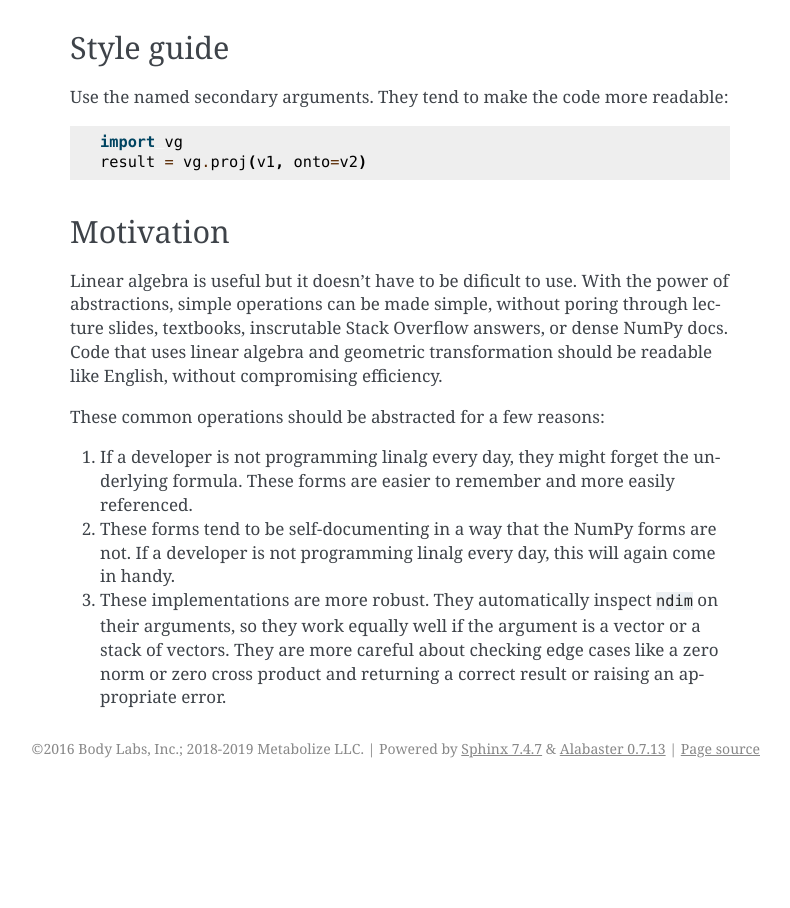
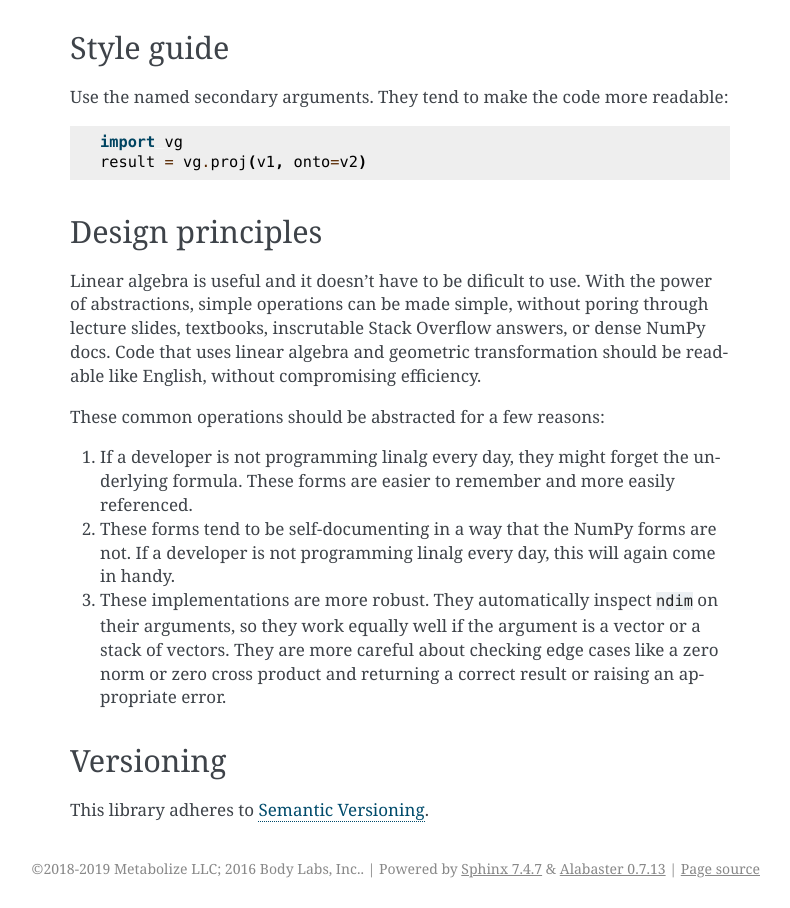
Before and after one commit to lace/vg, a Sphinx documentation site: the page built from doc/index.md, in a window 1280 px wide and 1400 px high, scrolled down 922 px, cut to the strip 492-1400 px from the top of the window. Shown: the whole strip, without its empty margins (350-1140 px from the left). Built offline with Sphinx 7.4.7, drawn with Linux system fonts in a browser that asks for light colours; before the commit the page ends 2202 px from its top, so only the background shows below that; some of the changed text lies outside the part shown.

Commit message:
Update docs (#48)

```diff
--- a/doc/conf.py
+++ b/doc/conf.py
@@ -20,8 +20,8 @@
 # -- Project information -----------------------------------------------------
 
 project = "vg"
-copyright = "2016 Body Labs, Inc.; 2018-2019 Metabolize LLC"
-author = "Body Labs, Metabolize, and other contributors"
+copyright = "2018-2019 Metabolize LLC; 2016 Body Labs, Inc."
+author = "Metabolize, Body Labs, and other contributors"
 
 # The short X.Y version
 version = ""
--- a/doc/index.md
+++ b/doc/index.md
@@ -59,10 +59,10 @@
     result = vg.proj(v1, onto=v2)
 
 
-Motivation
-----------
+Design principles
+-----------------
 
-Linear algebra is useful but it doesn't have to be dificult to use. With the
+Linear algebra is useful and it doesn't have to be dificult to use. With the
 power of abstractions, simple operations can be made simple, without poring
 through lecture slides, textbooks, inscrutable Stack Overflow answers, or
 dense NumPy docs. Code that uses linear algebra and geometric transformation
@@ -83,3 +83,11 @@
    or a stack of vectors. They are more careful about checking edge cases
    like a zero norm or zero cross product and returning a correct result
    or raising an appropriate error.
+
+
+Versioning
+----------
+
+This library adheres to [Semantic Versioning][semver].
+
+[semver]: https://semver.org/
--- a/setup.py
+++ b/setup.py
@@ -18,7 +18,7 @@
     description="NumPy for humans: a very good vector-geometry and linear-algebra toolbelt",
     long_description=readme,
     long_description_content_type="text/markdown",
-    author="Body Labs, Metabolize, and other contributors",
+    author="Metabolize, Body Labs, and other contributors",
     author_email="github@paulmelnikow.com",
     url="https://github.com/lace/vg",
     project_urls={
```
Also changed, not shown: README.md (+25 -10 lines).
